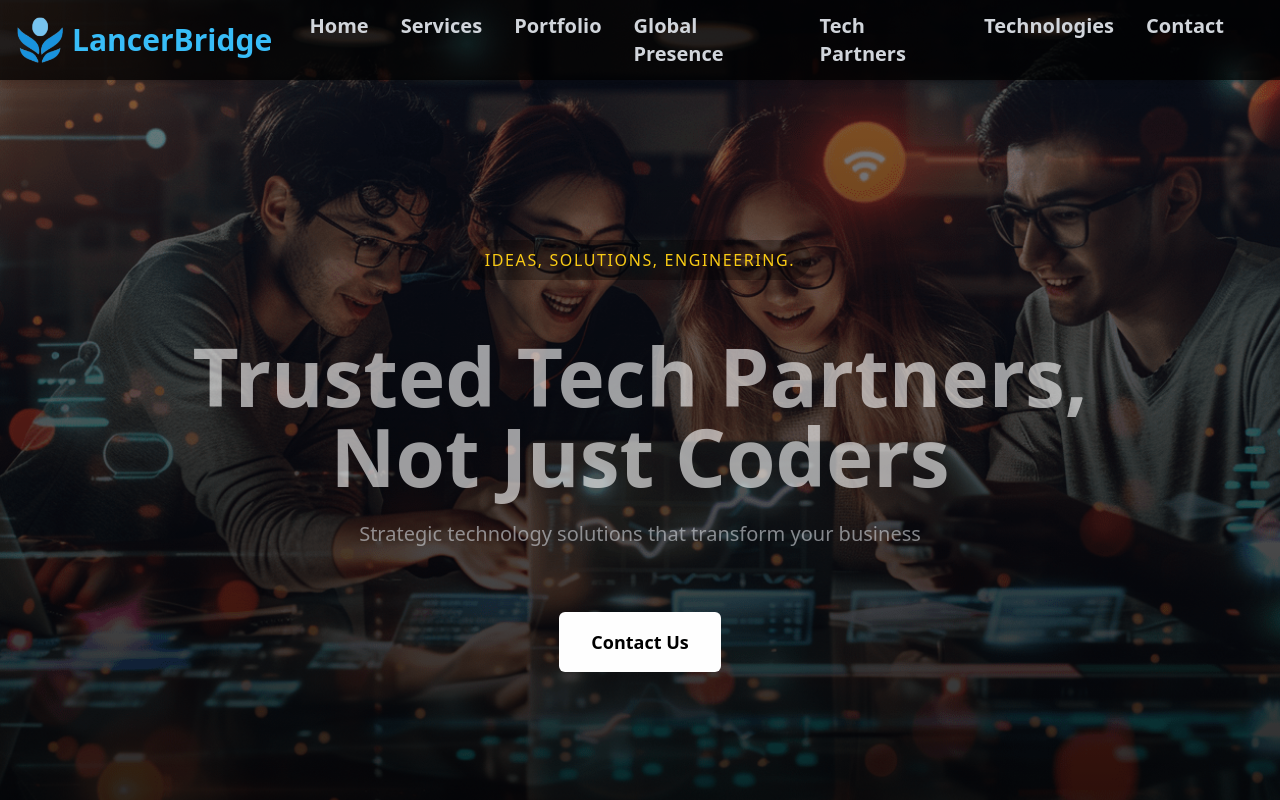
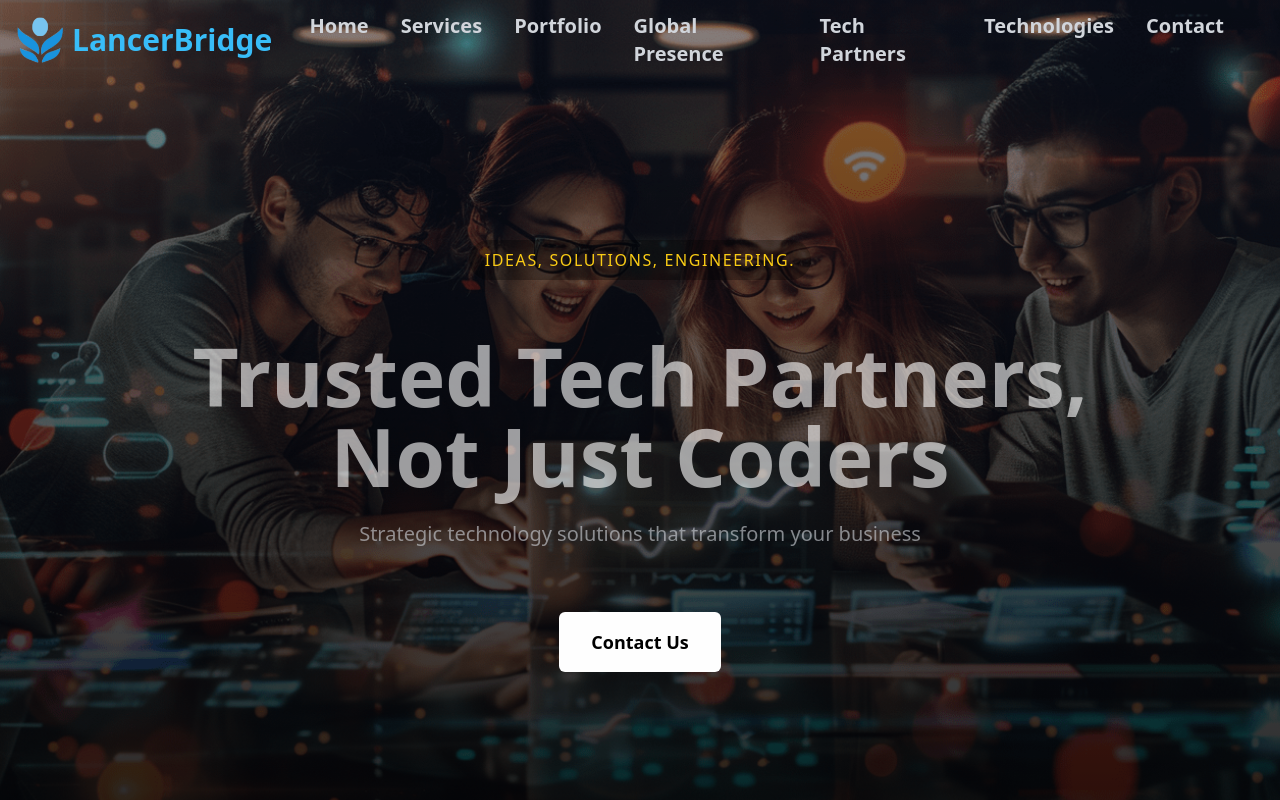
Before and after one commit to bankmotion/lancer-bridge, a React (Create React App) app: page / in a window 1280 px wide. Shown: the top 800 px of the page. Built offline with nearby package versions, Linux system fonts and the light colour scheme.

Commit message:
Enhance Header component to change background color on scroll. Added useEffect hook to manage scroll state and applied conditional styling for improved visual feedback.

```diff
--- a/src/pages/layout/Header.tsx
+++ b/src/pages/layout/Header.tsx
@@ -1,4 +1,4 @@
-import React, { useState } from "react";
+import React, { useState, useEffect } from "react";
 import { Link } from "react-router-dom";
 import { MagnifyingGlassIcon, Bars3Icon } from "@heroicons/react/24/outline";
 import { navigationItems } from "@/types/navigation";
@@ -6,6 +6,17 @@ import MobileMenu from "./MobileMenu";
 
 const Header: React.FC = () => {
   const [isMobileMenuOpen, setIsMobileMenuOpen] = useState(false);
+  const [isScrolled, setIsScrolled] = useState(false);
+
+  useEffect(() => {
+    const handleScroll = () => {
+      const scrollPosition = window.scrollY;
+      setIsScrolled(scrollPosition > 0);
+    };
+
+    window.addEventListener('scroll', handleScroll);
+    return () => window.removeEventListener('scroll', handleScroll);
+  }, []);
 
   const handleNavigation = (
     e: React.MouseEvent<HTMLAnchorElement>,
@@ -21,7 +32,9 @@ const Header: React.FC = () => {
   };
 
   return (
-    <header className="fixed top-0 left-0 right-0 bg-black/75 shadow-md z-50">
+    <header className={`fixed top-0 left-0 right-0 z-50 transition-all duration-300 ${
+      isScrolled ? 'bg-black/75 shadow-md' : 'bg-transparent'
+    }`}>
       <div className="container mx-auto px-4 ">
         <div className="flex items-center justify-start h-20 gap-10">
           {/* Logo */}
```
